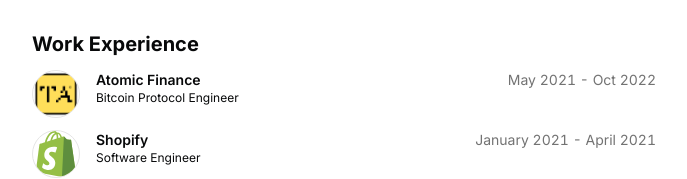
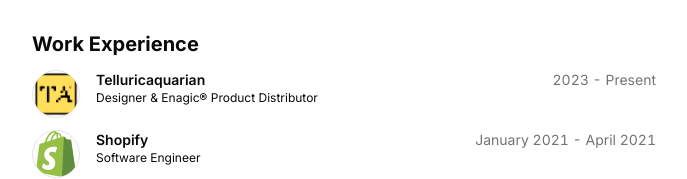
Before and after one commit to telluricaquarian/newportfolio, a Next.js app: page / in a window 1280 px wide. Shown: the part 525-704 px from the top of the page, without its empty margins (296-983 px from the left). Built offline with nearby package versions, Linux system fonts and the light colour scheme.

Commit message:
Updated portfolio content

```diff
--- a/src/data/resume.tsx
+++ b/src/data/resume.tsx
@@ -60,16 +60,16 @@ export const DATA = {
 
   work: [
     {
-      company: "Atomic Finance",
-      href: "https://atomic.finance",
+      company: "Telluricaquarian",
+      href: "https://telluricaquarian.com/",
       badges: [],
       location: "Remote",
-      title: "Bitcoin Protocol Engineer",
+      title: "Designer & Enagic® Product Distributor",
       logoUrl: "/atomic.png",
-      start: "May 2021",
-      end: "Oct 2022",
+      start: "2023",
+      end: "Present",
       description:
-        "Implemented the Bitcoin discreet log contract (DLC) protocol specifications as an open source Typescript SDK. Dockerized all microservices and setup production kubernetes cluster. Architected a data lake using AWS S3 and Athena for historical backtesting of bitcoin trading strategies. Built a mobile app using react native and typescript.",
+        "Telluricaquarian is a brand that is created by llewellyn, that is designed for the delivery of messages relating to products & services pertaining to Technology, Design & Water, with a large focus on fringe insights regarding Water Technology Water Ionisers offered by Enagic® which are designed to electrolytically transform water.",
     },
     {
       company: "Shopify",
```
